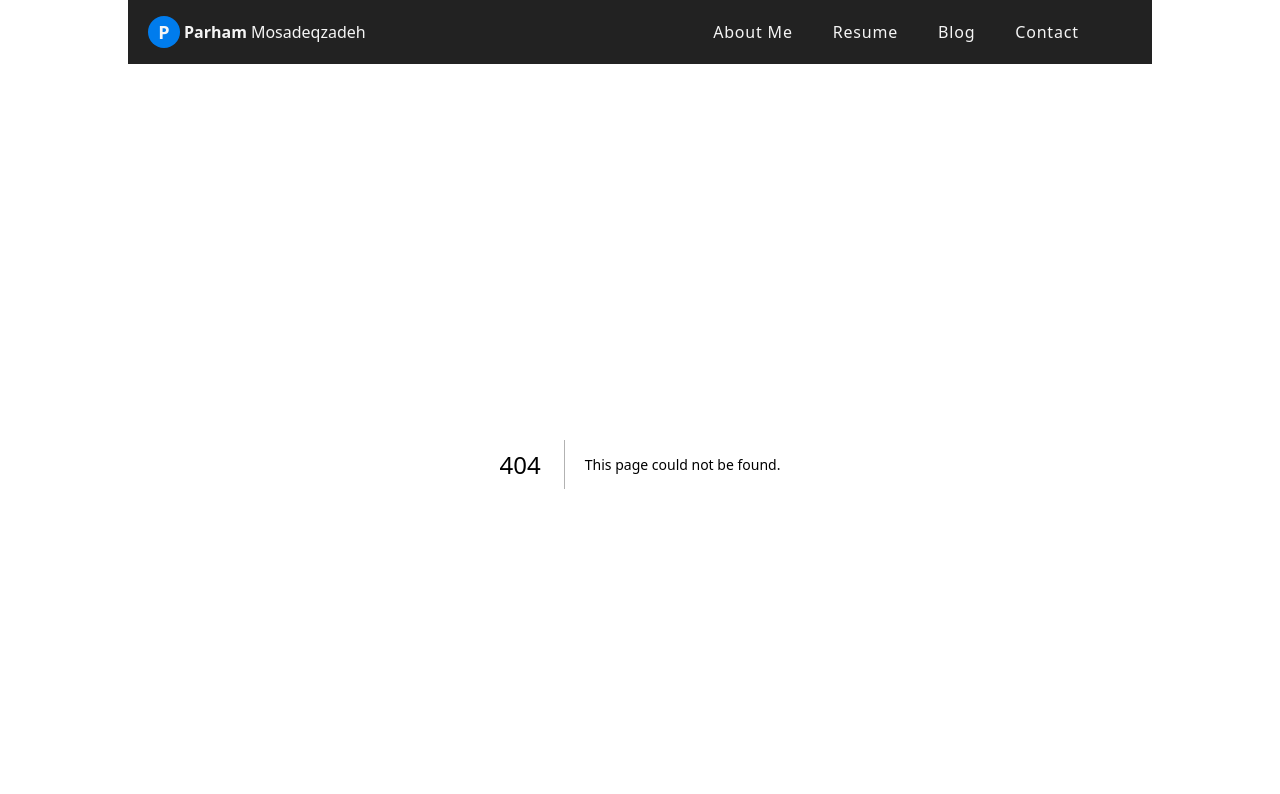
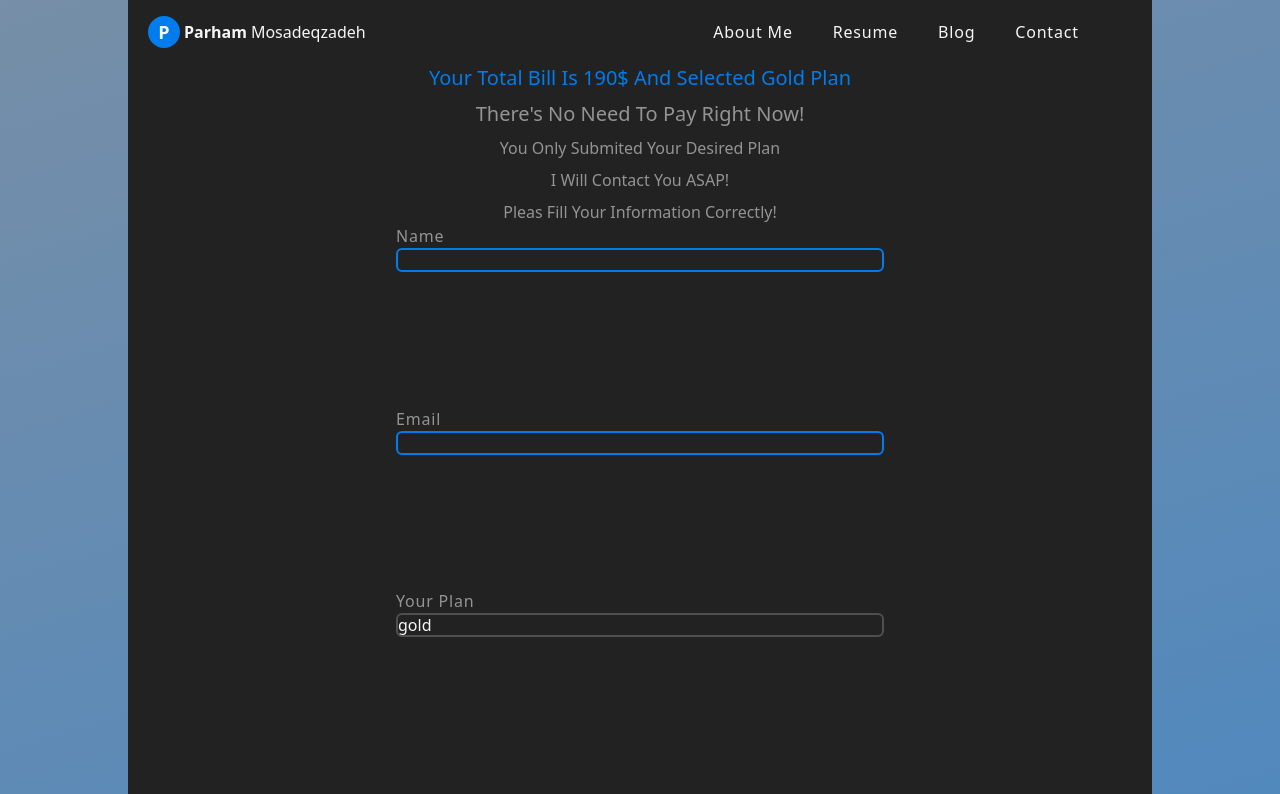
Before and after one commit to parham-mosadeq/parham-cv, a Next.js app: page /order/gold in a window 1280 px wide. Before the commit this address had no page. Shown: the top 794 px of the page. Built offline with nearby package versions, Linux system fonts and the light colour scheme.

Commit message:
create order routes

```diff
--- a/src/components/shared/Pricing.jsx
+++ b/src/components/shared/Pricing.jsx
@@ -1,12 +1,12 @@
 import React from 'react';
 import Title from './Title';
 import Layout from '../layouts/layout';
-
+import Link from 'next/link'
 const Pricing = () => {
   const centerClasses = `flex flex-col items-center justify-center`;
   const cardClasses = `h-64 border-2 border-mainBlue rounded-lg w-full my-10 hover:shadow-md hover: hover:shadow-secGray transition duration-300`;
   const cardTitle = `py-4 text-secGray`;
-  const btnClasses = `px-10 py-2 my-4 uppercase text-mainDark tracking-wide bg-mainBlue rounded-full transition duration-500 hover:bg-secBlue hover:text-mainWhite`;
+  const btnClasses = `px-10 block py-2 my-4 uppercase text-mainDark tracking-wide bg-mainBlue rounded-full transition duration-500 hover:bg-secBlue hover:text-mainWhite`;
   const priceClasses = `text-3xl font-bold text-mainGray`;
   return (
     <Layout>
@@ -18,8 +18,8 @@ const Pricing = () => {
           <h5 className={cardTitle}>sliver</h5>
           {/* price */}
           <div className={centerClasses}>
-            <h3 className={priceClasses}>70$</h3>
-            <button className={btnClasses}>select</button>
+            <h3 className={priceClasses}>90$</h3>
+             <Link className={btnClasses} href={`/order/silver`}>select</Link>
           </div>
           {/* info */}
           <div className={`${centerClasses} text-mainWhite capitalize`}>
@@ -37,7 +37,7 @@ const Pricing = () => {
           {/* price */}
           <div className={centerClasses}>
             <h3 className={priceClasses}>190$</h3>
-            <button className={btnClasses}>select</button>
+              <Link className={btnClasses} href={`/order/gold`}>select</Link>
           </div>
           {/* info */}
           <div className={`${centerClasses} text-mainWhite capitalize`}>
@@ -54,7 +54,7 @@ const Pricing = () => {
           {/* price */}
           <div className={centerClasses}>
             <h3 className={priceClasses}>300$</h3>
-            <button className={btnClasses}>select</button>
+             <Link className={btnClasses} href={`/order/platinum`}>select</Link>
           </div>
           {/* info */}
           <div className={`${centerClasses} text-mainWhite capitalize`}>
--- /dev/null
+++ b/src/pages/api/form.js
@@ -0,0 +1,5 @@
+export default function handlre(req,res) {
+  res.status(200).json({hi:'hi form'})
+
+
+}
--- /dev/null
+++ b/src/pages/order/[plan].js
@@ -0,0 +1,56 @@
+import Layout from '@/components/layouts/layout'
+import Head from 'next/head'
+import {useRouter} from 'next/router'
+const OrderPlanPage = () => {
+  const {asPath}= useRouter()
+
+const selectedPlan= asPath.slice(7)
+
+
+const prices={
+ silver :90,
+gold :190,
+platinum:300
+}
+
+
+return (
+    <Layout>
+      <Head>
+        <title>Order</title>
+      </Head>
+      <article className= 'h-screen flex flex-col items-center justify-center'>
+        <h3 className='text-xl capitalize text-mainBlue'>your total bill is {prices[`${selectedPlan}`]}$ and selected {selectedPlan} plan</h3>
+        <p className='text-xl mt-2 capitalize text-mainGray'>there's no need to pay right now!</p>
+        <p className='text-base mt-2 capitalize text-mainGray'>you only submited your desired plan</p>
+        <p className='text-base mt-2 capitalize text-mainGray'>i will contact you ASAP!</p>
+        <p className='text-base mt-2 capitalize text-mainGray'>pleas fill your information correctly!</p>
+         <form action="/api/form" className=' md:w-1/2 md:mx-auto w-full lg:px-3 lg:border-none border-mainBlue h-full flex flex-col items-center justify-center'>
+          {/* name */}
+        <div className='lg:h-full w-full lg:w-full lg:mx-auto '>
+        <label className='block capitalize text-mainGray tracking-wider ' htmlFor="name">name</label>
+        <input type="name" name='name' className=' w-full h-5 lg:h-6 rounded-md  bg-mainDark border-2 border-mainBlue text-mainWhite focus:outline-none focus:h-7 focus:border-secGray hover:outline-none' required/>
+        </div>
+          {/* name */}
+          {/* email */}
+        <div  className='lg:h-full w-full lg:mx-auto '>
+        <label className='block capitalize text-mainGray tracking-wider ' htmlFor="email">email</label>
+        <input type="email" name='email' className=' w-full h-5 lg:h-6 rounded-md  bg-mainDark border-2 border-mainBlue text-mainWhite focus:outline-none focus:h-7 focus:border-secGray hover:outline-none' required/>
+        </div>
+          {/* email */}
+          {/* text */}
+        <div className='lg:h-full w-full lg:mx-auto '>
+        <label className='block capitalize text-mainGray tracking-wider ' htmlFor="plan">your plan</label>
+        <input onChange={()=>{}} value={selectedPlan} type="text"  name='plan' className='w-full lg:h-6 rounded-md  bg-mainDark border-2 text-mainWhite outline-none h-7 border-secGray hover:outline-none' required/>
+        </div>
+          {/* text */}
+
+<button type='submit' className='lg:w-full my-6 capitalize text-mainWhite border-2 bg-secGray border-mainBlue transition-colors duration-500 hover:bg-mainBlue hover:border-secGray px-8 py-2 rounded-lg '>send</button>
+
+      </form>
+      </article>
+    </Layout>
+  );
+};
+
+export default OrderPlanPage;
--- /dev/null
+++ b/src/pages/order/index.js
@@ -0,0 +1,2 @@
+import OrderPlanPage from './OrderPlanPage'
+export OrderPlanPage
```
